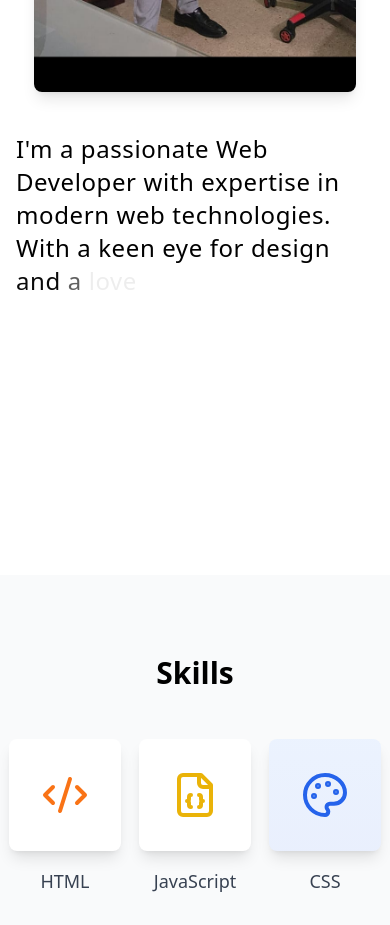
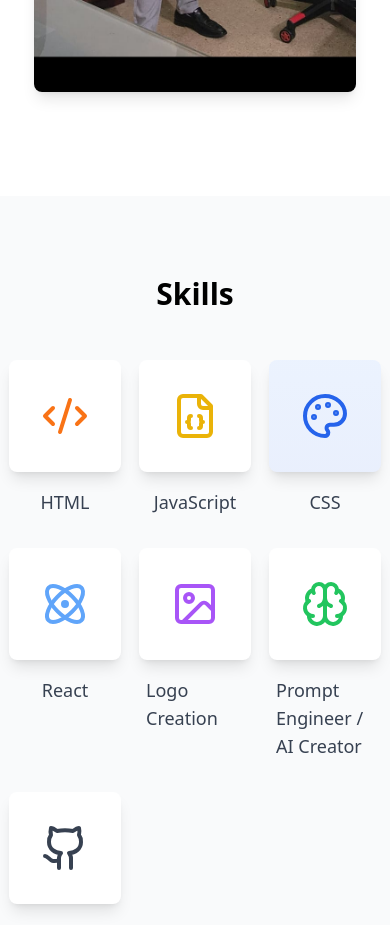
Before and after one commit to Ferny121991/Portafolio, a React (Vite) app: page / in a window 390 px wide. Shown: the part 1400-2325 px from the top of the page. Built offline with nearby package versions, Linux system fonts and the light colour scheme.

Commit message:
areglo de texto

```diff
--- a/src/components/text-generate-effect-demo.tsx
+++ b/src/components/text-generate-effect-demo.tsx
@@ -5,7 +5,7 @@ const words = `I'm a passionate Web Developer with expertise in modern web techn
 
 export default function TextGenerateEffectDemo() {
   return (
-    <div className="text-gray-600 leading-relaxed">
+    <div className="text-gray-600 leading-relaxed hidden md:block">
       <TextGenerateEffect words={words} className="font-normal text-base" filter={false} />
     </div>
   );
```
